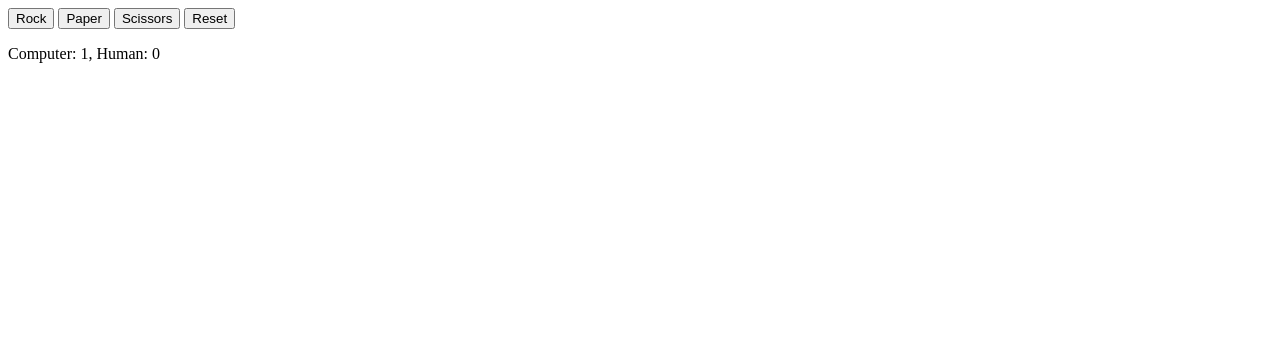
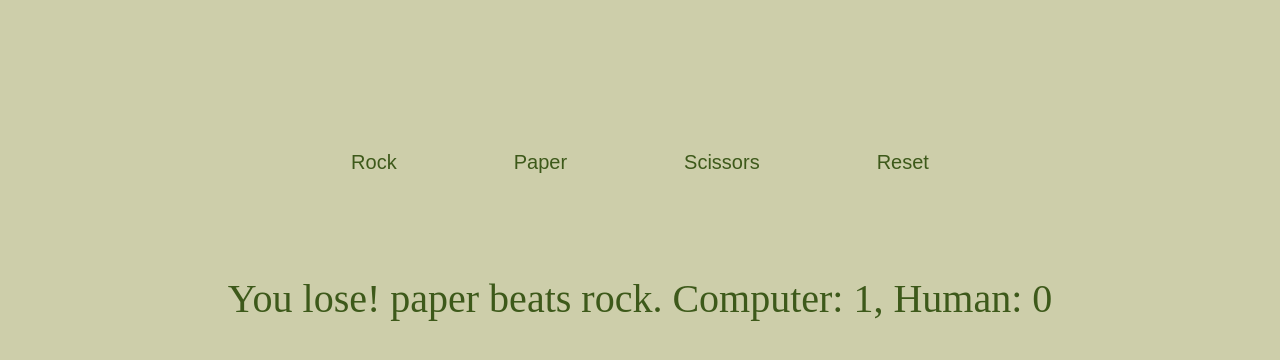
Before and after one commit to sanacheval/odin-RPS, a plain HTML site: page index.html in a window 1280 px wide. Both pictures are taken after a click on the button "Rock". Drawn offline with Linux system fonts and the light colour scheme.

Commit message:
added CSS and small changes

```diff
--- a/index.html
+++ b/index.html
@@ -5,6 +5,7 @@
     <meta name="viewport" content="width=device-width, initial-scale=1.0">
     <title>Rock Paper Scissors</title>
     <script src="script.js" defer></script>
+    <link rel="stylesheet" href="styles.css">
 </head>
 <body>
     <div>
--- a/script.js
+++ b/script.js
@@ -40,7 +40,7 @@ function playRound(humanChoice, computerChoice) {
     }
     else {
         computerScore++;
-        return `You lose! ${computerChoice} beats ${humanChoice}`;
+        return `You lose! ${computerChoice} beats ${humanChoice}.`;
     }
 }
 
@@ -54,11 +54,12 @@ let scores = document.createElement("p");
 
 reset.addEventListener("click", () => {
     div.textContent="";
+    humanScore=0;
+    computerScore=0;
 })
 
 rockBtn.addEventListener("click", () => {
-    playRound("rock", getComputerChoice());
-    result.textContent = `Computer: ${computerScore}, Human: ${humanScore}`;
+    result.textContent = `${playRound("rock", getComputerChoice())} Computer: ${computerScore}, Human: ${humanScore}`;
     div.appendChild(result);
     scores.textContent="";
     if (humanScore+computerScore===5) {
@@ -67,8 +68,7 @@ rockBtn.addEventListener("click", () => {
 })
 
 paperBtn.addEventListener("click", () => {
-    playRound("paper", getComputerChoice());
-    result.textContent = `Computer: ${computerScore}, Human: ${humanScore}`;
+    result.textContent = `${playRound("paper", getComputerChoice())} Computer: ${computerScore}, Human: ${humanScore}`;
     div.appendChild(result);
     scores.textContent="";
     if (humanScore+computerScore===5) {
@@ -77,8 +77,7 @@ paperBtn.addEventListener("click", () => {
 })
 
 scissorsBtn.addEventListener("click", () => {
-    playRound("scissors", getComputerChoice());
-    result.textContent = `Computer: ${computerScore}, Human: ${humanScore}`;
+    result.textContent = `${playRound("scissors", getComputerChoice())} Computer: ${computerScore}, Human: ${humanScore}`;
     div.appendChild(result);
     scores.textContent="";
     if (humanScore+computerScore===5) {
--- /dev/null
+++ b/styles.css
@@ -0,0 +1,21 @@
+* {
+    background-color: rgb(205, 206, 170);
+    color: rgb(61, 89, 26);
+    margin: 50px;
+}
+
+button {
+    font-size: 20px;
+    border: 0px;
+}
+button:hover {
+    color: rgb(105, 153, 45);
+    cursor:pointer;
+}
+div {
+    font-size: 20px;
+    text-align: center;
+}
+div#results {
+    font-size: 40px;
+}
```
